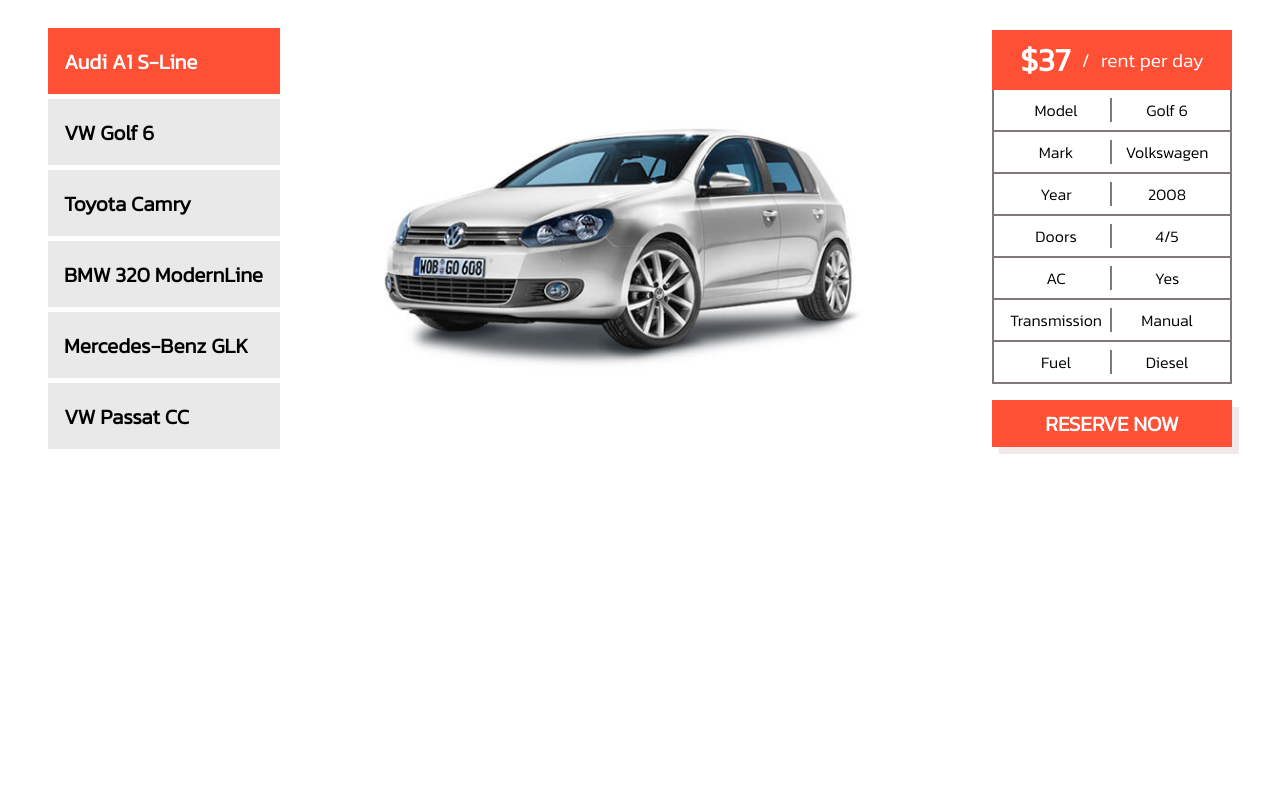
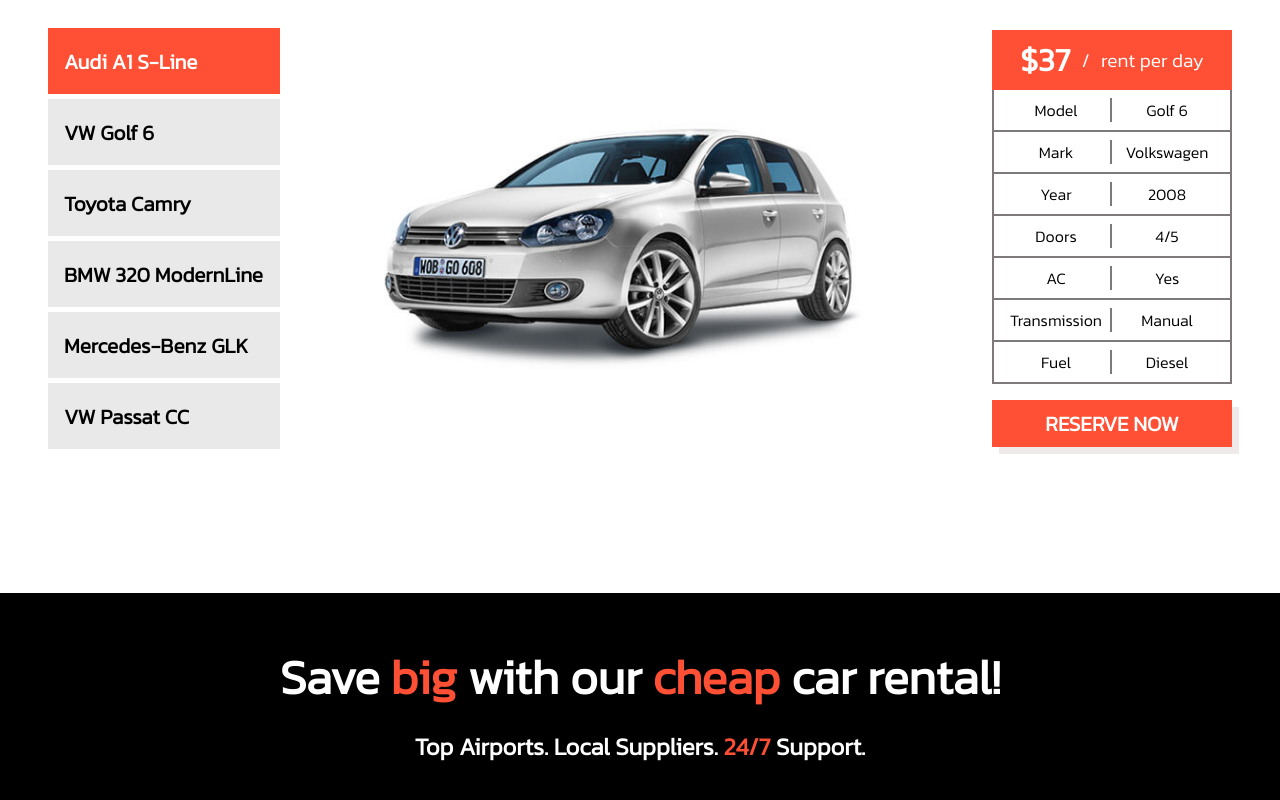
Before and after one commit to milanMilicic/car-project, a React (Create React App) app: page / in a window 1280 px wide. Shown: the part 2029-2829 px from the top of the page. Before the commit the page ends 2510 px from the top, so only its background shows below. Built offline with nearby package versions, Linux system fonts and the light colour scheme.

Commit message:
Banner section

```diff
--- /dev/null
+++ b/src/components/Banner/Banner.jsx
@@ -0,0 +1,15 @@
+import './Banner.scss'
+
+function Banner() {
+  return (
+    <section id='banner-section'>
+        <div className="container">
+            <div className='banner-container'>
+                <h1>Save <span>big</span> with our <span>cheap</span> car rental!</h1>
+                <h2>Top Airports. Local Suppliers. <span>24/7</span> Support.</h2>
+            </div>
+        </div>
+    </section>
+  )
+}
+export default Banner
--- /dev/null
+++ b/src/components/Banner/Banner.scss
@@ -0,0 +1,32 @@
+#banner-section {
+    margin-top: 7rem;
+    background-color: black;
+
+    .banner-container {
+        text-align: center;
+        color: white;
+        padding: 3rem 3rem;
+
+        h1 {
+            font-size: 3rem;
+            font-weight: bold;
+            margin-bottom: 1rem;
+
+            @media(max-width: 500px){
+                font-size: 2rem;
+            }
+        }
+
+        h2 {
+            font-size: 1.5rem;
+
+            @media(max-width: 500px){
+                font-size: 1rem;
+            }
+        }
+
+        span {
+            color: #ff5035;
+        }
+    }
+}
--- a/src/pages/Home.jsx
+++ b/src/pages/Home.jsx
@@ -2,6 +2,7 @@
 import Hero from "../components/Hero/Hero"
 import Steps from "../components/Steps/Steps"
 import VehicleModels from "../components/VehicleModels/VehicleModels"
+import Banner from "../components/Banner/Banner"
 
 function Home() {
   return (
@@ -10,6 +11,7 @@
         <Book />
         <Steps />
         <VehicleModels />
+        <Banner />
     </>
   )
 }
```
